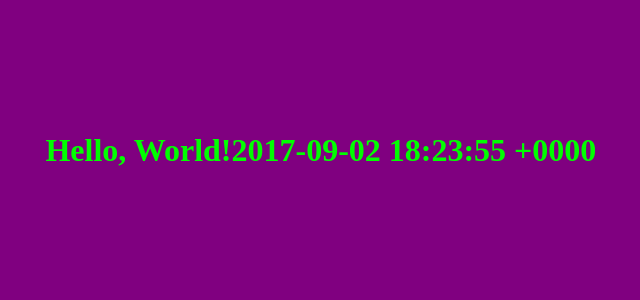
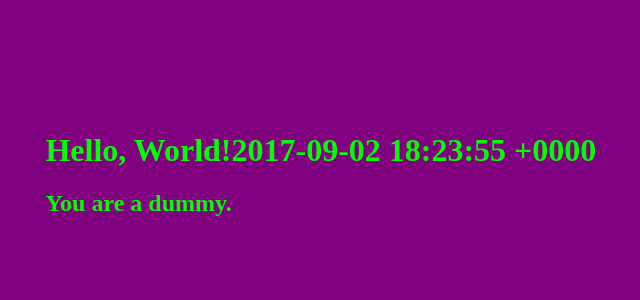
Before and after one commit to jessekorzan/ek, a Jekyll site: the page built from index.html, in a window 1280 px wide. Shown: the top 300 px of the page, without its empty margins (65-705 px from the left). Built offline with Jekyll 4.4.1, drawn with Linux system fonts in a browser that asks for light colours.

Commit message:
Update index.html

```diff
--- a/index.html
+++ b/index.html
@@ -5,3 +5,5 @@ published: true
 ---
 
 <h1>Hello, World!{{ site.time }}</h1>
+
+<h2>You are a dummy.</h2>
```
